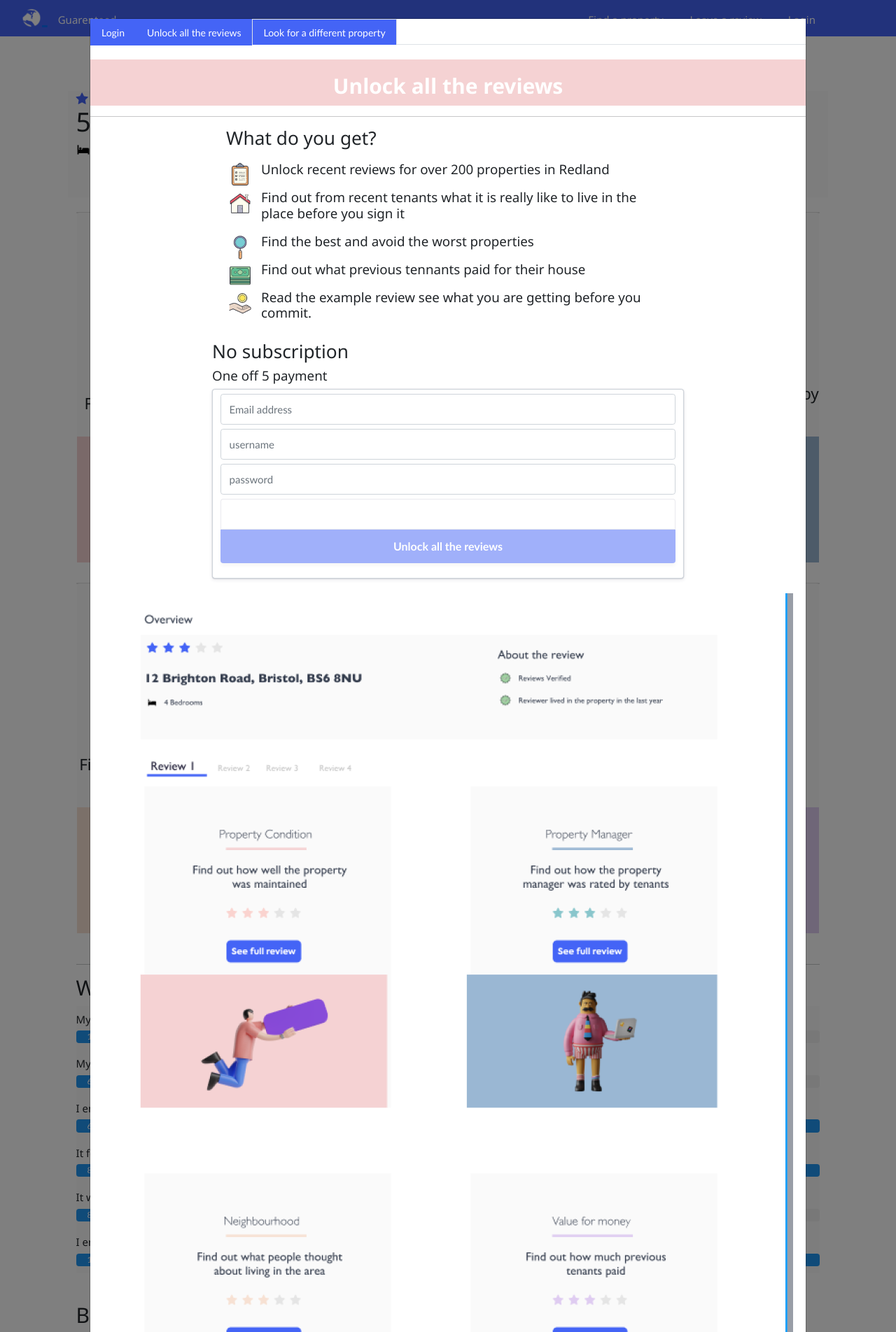
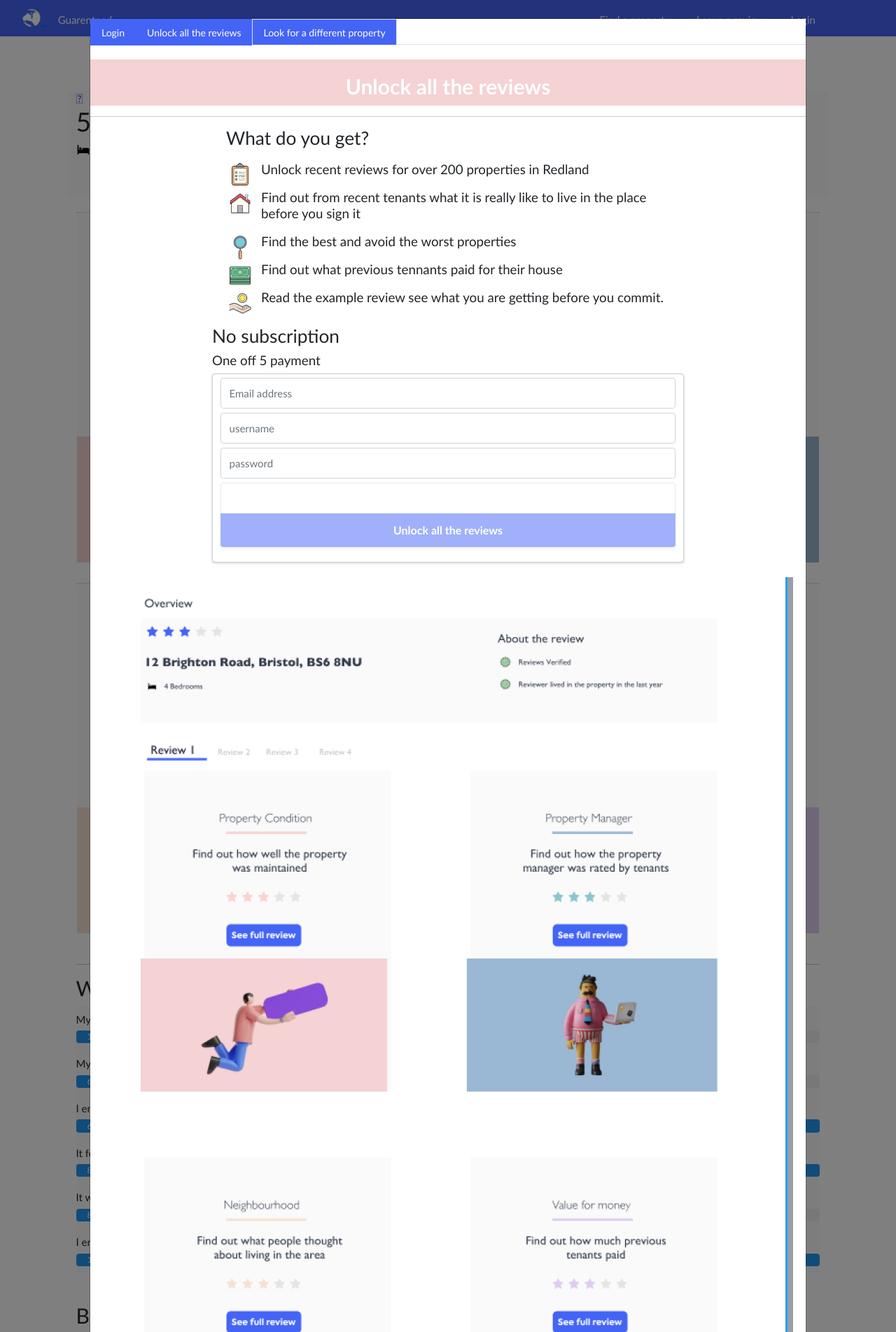
Before and after one commit to ozkilim/gauRENTeedV2, a Django app: page /beta/reasult/799ea773-4376-40f3-a7ab-acd1e33bf225/ in a window 1280 px wide. Shown: the top 1904 px of the page at 70% size. Run offline with Django 3.2, Linux system fonts and the light colour scheme; data comes from the database, SQL or seed files in the repository; both versions use the stored data as it was after the commit; some libraries are stand-ins or nearby versions.

Commit message:
font change

```diff
--- a/beta/static/css/sharedStyles.css
+++ b/beta/static/css/sharedStyles.css
@@ -1,3 +1,6 @@
+* {
+  font-family: "Gill Sans" !important;
+}
 .ax_default {
   font-weight: 400;
   font-weight: bolder;
--- a/templates/tempReasult.html
+++ b/templates/tempReasult.html
@@ -9,6 +9,13 @@
 <script src="https://js.stripe.com/v3/"></script>
 <script src="https://polyfill.io/v3/polyfill.min.js?version=3.52.1&features=fetch"></script>
 <style>
+  * {
+    font-family: "Gill Sans" !important;
+}
+body {
+	font-size: 14px;
+	background-color: #E5E9ED;
+}
 form {
   width: 100%;
   min-width: 100%;
@@ -158,11 +165,7 @@
     background-color: white;
 }
 @import url('https://fonts.googleapis.com/css?family=Arima+Madurai:100,200,300,400,500,700,800,900');
-body {
-	font-size: 14px;
-	font-family: "Gill Sans" !important;
-	background-color: #E5E9ED;
-}
+
 .btn:hover,
 .btn:focus,
 .btn:active{
```
Also changed, not shown: db.sqlite3.
